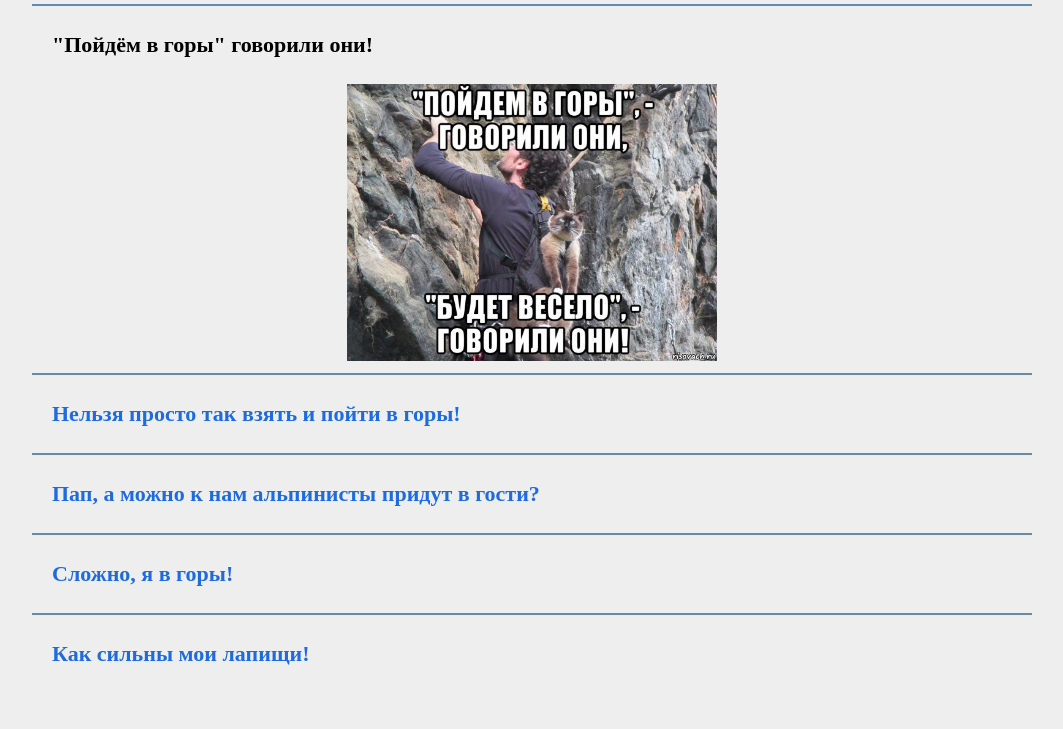
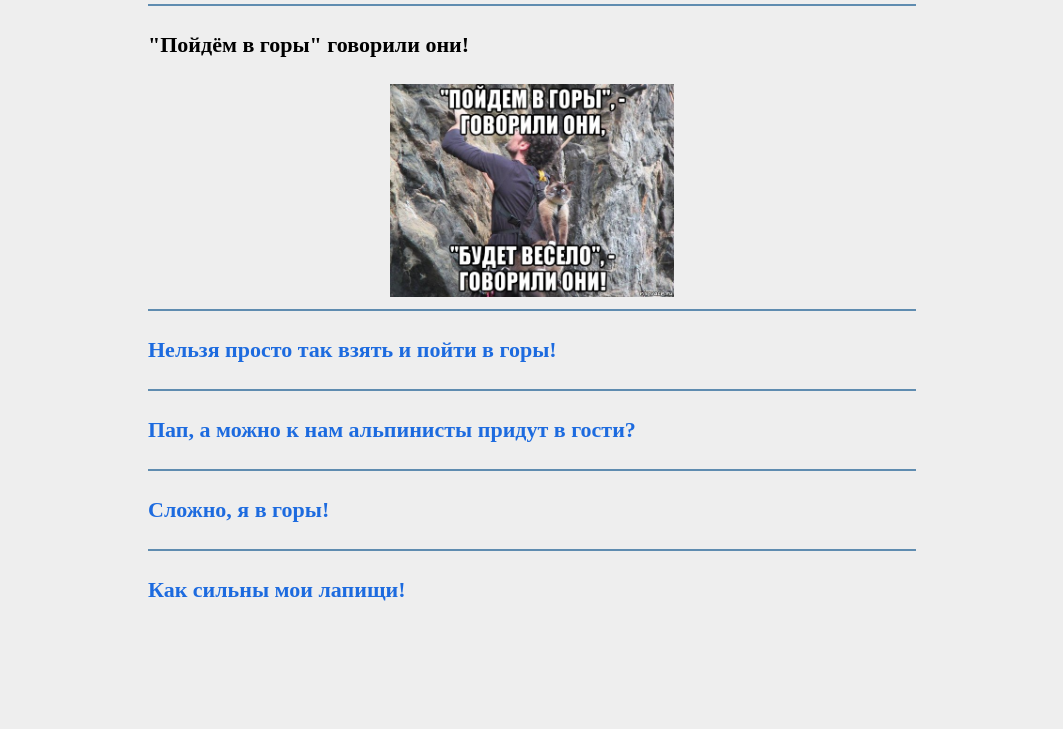
Before and after one commit to Domovenocheg/cssBayan, a plain HTML site: page cssBayan/index.html in a window 1280 px wide. Shown: the part 71-800 px from the top of the page, without its empty margins (108-1171 px from the left). Drawn offline with Linux system fonts and the light colour scheme.

Commit message:
feat:update of adaptive design, date: sat, 11 march, time:18:35

```diff
--- a/cssBayan/index.html
+++ b/cssBayan/index.html
@@ -69,7 +69,7 @@
               >Пап, а можно к нам альпинисты придут в гости? </label
             ><i class="fa-solid fa-plus cross"></i>
           </div>
-          <label class="accordion-item__content" for="accordion-2">
+          <label class="accordion-item__content" for="accordion-3">
             <img
               src="papmozhno.JPG"
               class="accordion-item__content__img img"
--- a/cssBayan/style.css
+++ b/cssBayan/style.css
@@ -3,11 +3,6 @@ html {
 }
 body {
   background-color: #eee;
-}
-
-.wrapper {
-  max-width: 1000px;
-  margin: 0 auto;
 }
 
 .title {
@@ -26,53 +21,51 @@ body {
 
 .box-1 {
   grid-row: 2/3;
-  -webkit-box-shadow: 0px 7px 0px -5px rgba(0, 76, 135, 0.6) inset;
-  -moz-box-shadow: 0px 7px 0px -5px rgba(0, 76, 135, 0.6) inset;
-  box-shadow: 0px 7px 0px -5px rgba(0, 76, 135, 0.6) inset;
+  -webkit-box-shadow: 0rem 0.7rem 0rem -0.5rem rgba(0, 76, 135, 0.6) inset;
+  -moz-box-shadow: 0rem 0.7rem 0rem -0.5rem rgba(0, 76, 135, 0.6) inset;
+  box-shadow: 0rem 0.7rem 0rem -0.5rem rgba(0, 76, 135, 0.6) inset;
 }
 .box-2 {
   grid-row: 3/4;
-  -webkit-box-shadow: 0px 7px 0px -5px rgba(0, 76, 135, 0.6) inset;
-  -moz-box-shadow: 0px 7px 0px -5px rgba(0, 76, 135, 0.6) inset;
-  box-shadow: 0px 7px 0px -5px rgba(0, 76, 135, 0.6) inset;
+  -webkit-box-shadow: 0rem 0.7rem 0rem -0.5rem rgba(0, 76, 135, 0.6) inset;
+  -moz-box-shadow: 0rem 0.7rem 0rem -0.5rem rgba(0, 76, 135, 0.6) inset;
+  box-shadow: 0rem 0.7rem 0rem -0.5rem rgba(0, 76, 135, 0.6) inset;
 }
 .box-3 {
   grid-row: 4/5;
-  -webkit-box-shadow: 0px 7px 0px -5px rgba(0, 76, 135, 0.6) inset;
-  -moz-box-shadow: 0px 7px 0px -5px rgba(0, 76, 135, 0.6) inset;
-  box-shadow: 0px 7px 0px -5px rgba(0, 76, 135, 0.6) inset;
+  -webkit-box-shadow: 0rem 0.7rem 0rem -0.5rem rgba(0, 76, 135, 0.6) inset;
+  -moz-box-shadow: 0rem 0.7rem 0rem -0.5rem rgba(0, 76, 135, 0.6) inset;
+  box-shadow: 0rem 0.7rem 0rem -0.5rem rgba(0, 76, 135, 0.6) inset;
 }
 .box-4 {
   grid-row: 5/6;
-  -webkit-box-shadow: 0px 7px 0px -5px rgba(0, 76, 135, 0.6) inset;
-  -moz-box-shadow: 0px 7px 0px -5px rgba(0, 76, 135, 0.6) inset;
-  box-shadow: 0px 7px 0px -5px rgba(0, 76, 135, 0.6) inset;
+  -webkit-box-shadow: 0rem 0.7rem 0rem -0.5rem rgba(0, 76, 135, 0.6) inset;
+  -moz-box-shadow: 0rem 0.7rem 0rem -0.5rem rgba(0, 76, 135, 0.6) inset;
+  box-shadow: 0rem 0.7rem 0rem -0.5rem rgba(0, 76, 135, 0.6) inset;
 }
 .box-5 {
   grid-row: 6/7;
-  -webkit-box-shadow: 0px 7px 0px -5px rgba(0, 76, 135, 0.6) inset;
-  -moz-box-shadow: 0px 7px 0px -5px rgba(0, 76, 135, 0.6) inset;
-  box-shadow: 0px 7px 0px -5px rgba(0, 76, 135, 0.6) inset;
+  -webkit-box-shadow: 0rem 0.7rem 0rem -0.5rem rgba(0, 76, 135, 0.6) inset;
+  -moz-box-shadow: 0rem 0.7rem 0rem -0.5rem rgba(0, 76, 135, 0.6) inset;
+  box-shadow: 0rem 0.7rem 0rem -0.5rem rgba(0, 76, 135, 0.6) inset;
 }
 
 .label-cross {
   display: grid;
   grid-template-columns: 1fr;
   grid-template-rows: 1fr;
-  cursor: pointer;
 }
 
 .cross {
   display: block;
   padding: 2rem;
-  cursor: pointer;
   font-size: 3rem;
   font-weight: 600;
   opacity: 0;
   grid-column: 1/2;
   grid-row: 1/2;
   justify-self: end;
-  transition: 0.3s all;
+  transition: 0.6s all;
 }
 .accordion:hover .accordion-item .label-cross .cross {
   opacity: 100;
@@ -89,8 +82,8 @@ body {
 }
 .accordion-item__trigger {
   display: block;
-  padding: 2rem;
-  cursor: pointer;
+  padding-top: 2rem;
+  padding-bottom: 2rem;
   font-size: 2.2rem;
   font-weight: 600;
   grid-column: 1/2;
@@ -125,7 +118,7 @@ body {
 
 .img {
   width: 37%;
-  margin-bottom: 10px;
+  margin-bottom: 1rem;
   animation-name: imgimg;
   animation-duration: 0.5s;
 }
@@ -140,3 +133,47 @@ body {
     scale: 1;
   }
 }
+@media screen and (max-width: 2000px) {
+  .wrapper {
+    max-width: 60vw;
+    margin: 0 auto;
+  }
+  .label-cross {
+    cursor: pointer;
+  }
+  .cross {
+    cursor: pointer;
+  }
+  .accordion-item__trigger {
+    cursor: pointer;
+  }
+  .accordion-item__content {
+    cursor: pointer;
+  }
+}
+
+@media screen and (max-width: 820px) {
+  html {
+    font-size: 57.5%;
+  }
+  .wrapper {
+    max-width: 80vw;
+    margin: 0 auto;
+  }
+  .img {
+    width: 40%;
+  }
+}
+
+@media screen and (max-width: 320px) {
+  html {
+    font-size: 53.5%;
+  }
+  .wrapper {
+    max-width: 95vw;
+    margin: 0 auto;
+  }
+  .img {
+    width: 60%;
+  }
+}
```
